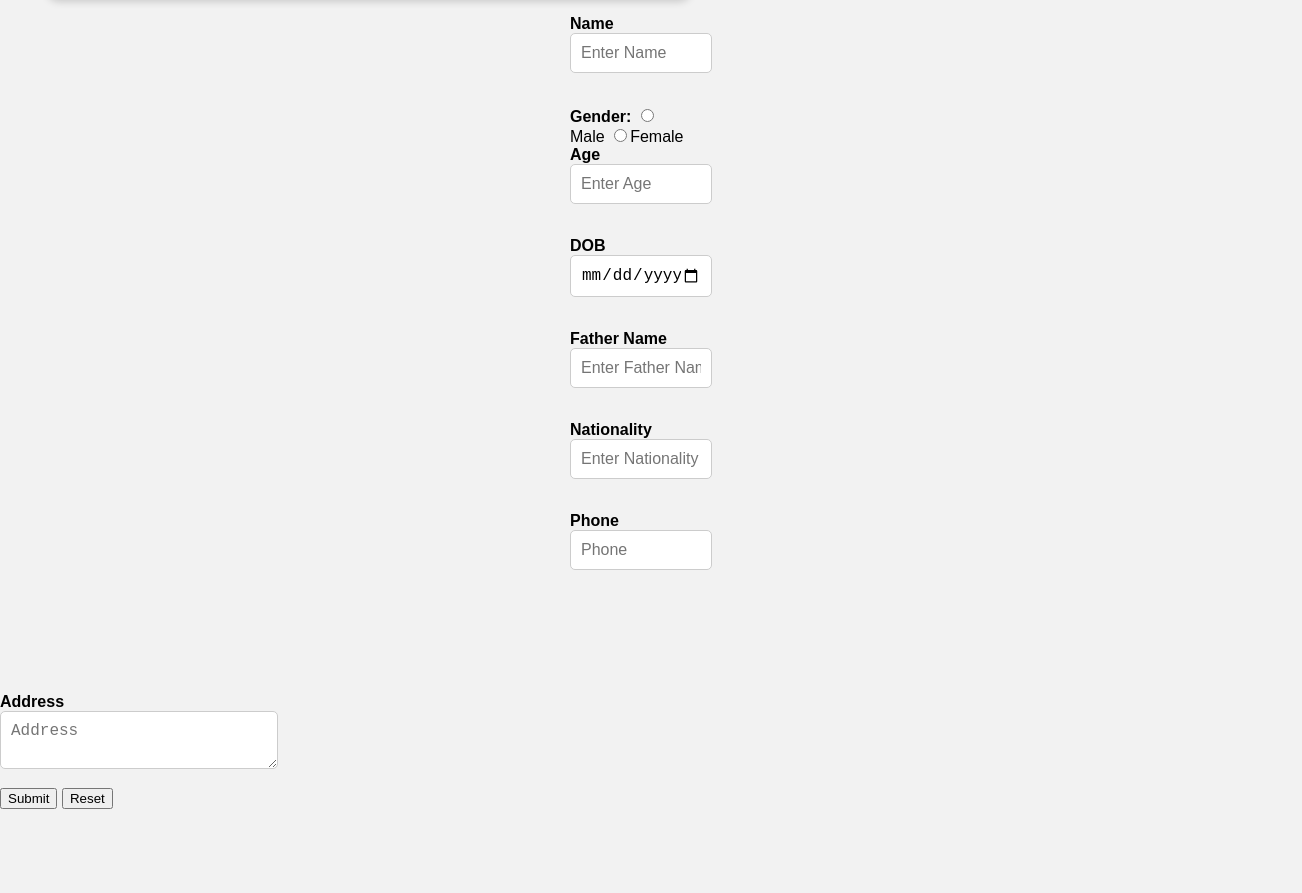
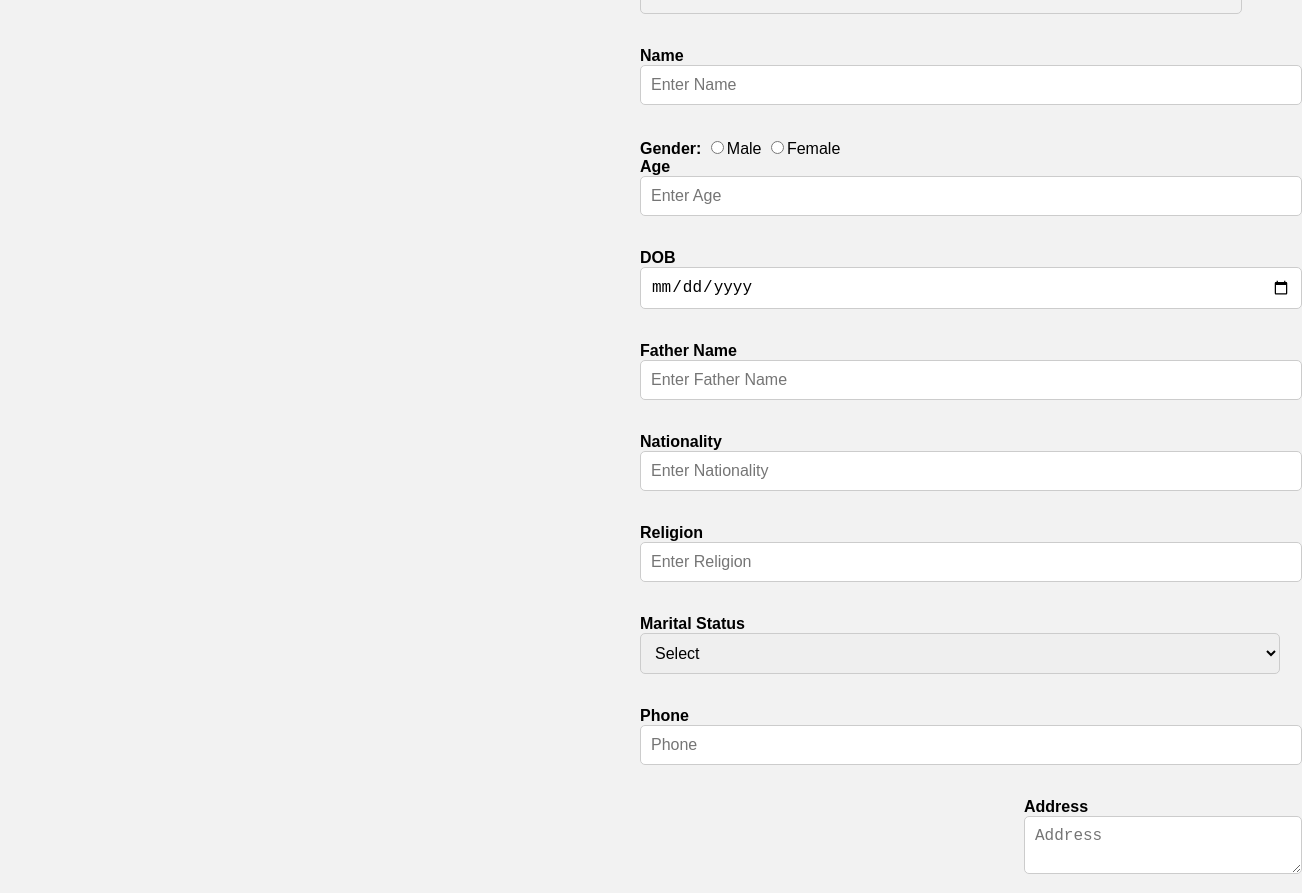
Before and after one commit to Bhuvirameshchandri/bhuviportfolio, a plain HTML site: page contact.html in a window 1280 px wide. Shown: the part 731-1624 px from the top of the page, 1302 px wide, since content can reach past the window. Before the commit the page ends 1540 px from the top, so only its background shows below. Drawn offline with Linux system fonts and the light colour scheme.

Commit message:
Add files via upload

```diff
--- a/contact.html
+++ b/contact.html
@@ -5,20 +5,6 @@
     <meta name="viewport" content="width=device-width, initial-scale=1.0">
     <title>Photographic Studio</title>
     <link rel="stylesheet" href="styles.css">
-</head>
-<body>
-
-    <h1>Photographic Studio</h1>
-    <header>
-        <nav>
-            <div id="nav">
-                <li><a href="index.html">Home</a></li>
-                <li><a href="portfolio.html">Portfolio</a></li>
-                <li><a href="service.html">Services</a></li>
-                <li><a href="contact.html">Contact</a></li>
-            </div>
-        </nav>
-    </header>
     <style>
         body {
 
@@ -103,12 +89,27 @@ input[type="radio"] {
 
 
     </style>
+
 </head>
 <body>
+
+    <h1>Photographic Studio</h1>
+    <header>
+        <nav>
+            <div id="nav">
+                <li><a href="index.html">Home</a></li>
+                <li><a href="portfolio.html">Portfolio</a></li>
+                <li><a href="service.html">Services</a></li>
+                <li><a href="contact.html">Contact</a></li>
+            </div>
+        </nav>
+    </header>
+
+<body>
     <h2>Contact us</h2><br><br><br>
-    <div class="left-column">
     <form onsubmit="alertmsg()">
         <div class="card bg-dark text-white">
+            <h2 align="center">Biodata Form</h2><br></div><br><br>
         <div class="col-sm-6">
             <label class="label">Image</label><br>
             <input type="file" id="image-input" accept="image/jpeg, image/png, image/jpg">
@@ -130,40 +131,52 @@ input[type="radio"] {
                 }
             </script>
         </div>
-            </div>
         <br>
-
-            <div class="col-sm-12">
+        <div class="col-sm-6">
             <label>Name</label>
             <input type="text" placeholder="Enter Name" class="form-control" />
         </div>
-            <br>
-            <div class="col-sm-12">
+        </div><br>
+        <div class="col-sm-6">
             <label>Gender:</label>
             <input type="radio" value="Male" name="gender">Male</input>
             <input type="radio" value="Female" name="gender">Female</input>
         </div>
-        <div class="col-sm-12">
+        <div class="col-sm-6">
             <label>Age</label>
             <input type="text" placeholder="Enter Age" class="form-control" />
         </div>
         <br>
-        <div class="col-sm-12">
+        <div class="col-sm-6">
             <label>DOB</label>
             <input type="date" placeholder="Enter DOB" class="form-control" />
         </div>
         <br>
-        <div class="col-sm-12">
+        <div class="col-sm-6">
             <label>Father Name</label>
             <input type="text" placeholder="Enter Father Name" class="form-control" />
         </div>
         <br>
-        <div class="col-sm-12">
+        <div class="col-sm-6">
             <label>Nationality</label>
             <input type="text" placeholder="Enter Nationality" class="form-control" />
         </div>
         <br>
-        <div class="col-sm-12">
+        <div class="col-sm-6">
+            <label>Religion</label>
+            <input type="text" placeholder="Enter Religion" class="form-control " />
+        </div>
+        <br>
+        <div class="col-sm-6">
+            <label>Marital Status</label>
+            <select class="form-control">
+			<option selected>Select</option>
+			<option>Single</option>
+			<option>Married</option>
+		</select>
+        </div>
+        <br>
+        <div class="col-sm-6">
             <label>Phone</label>
             <input type="text" placeholder="Phone" class="form-control" />
         </div>
@@ -173,12 +186,6 @@ input[type="radio"] {
             <label>Address</label>
             <textarea placeholder="Address" class="form-control"></textarea>
         </div>
-            <div class="form-group text-center">
-                <input type="submit" value="Submit" class="btn btn-primary" />
-                <input type="reset" class="btn btn-primary">
-            </div>
-        </form>
-    </div>
 
     </body>
 </html>
```
Lines whose indentation alone changed are shown as unchanged.
